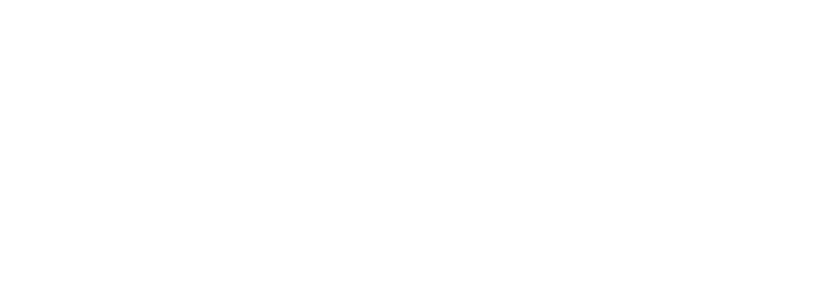
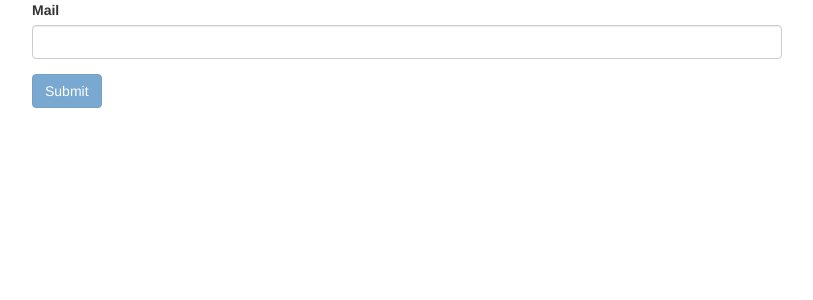
Before and after one commit to pbrandiezs/Udemy-Angular-The-Complete-Guide-2021-assignment6-practicing-template-driven-forms, an Angular app: page / in a window 1280 px wide. Shown: the top 300 px of the page, without its empty margins (233-1046 px from the left). Built offline with nearby package versions, Linux system fonts and the light colour scheme.

Commit message:
feat: Add email to form, and submit button.

```diff
--- a/src/app/app.component.html
+++ b/src/app/app.component.html
@@ -13,6 +13,25 @@
            Upon submitting the form, you should simply print the Value of the Form to the Console.
            Optionally, display it in your template.
       -->
+      <form (ngSubmit)="onSubmit()" #f="ngForm">
+        <div class="form-group">
+          <label for="email">Mail</label>
+          <input
+            type="email"
+            id="email"
+            class="form-control"
+            ngModel
+            name="email"
+            required
+            email
+            #email="ngModel">
+          <span class="help-block" *ngIf="!email.valid && email.touched">Please enter a valid email!</span>
+        </div>
+        <button
+        class="btn btn-primary"
+        type="submit"
+        [disabled]="!f.valid">Submit</button>
+      </form>
     </div>
   </div>
 </div>
--- a/src/app/app.component.ts
+++ b/src/app/app.component.ts
@@ -1,4 +1,5 @@
-import { Component } from '@angular/core';
+import { Component, ViewChild } from '@angular/core';
+import { NgForm } from '@angular/forms';
 
 @Component({
   selector: 'app-root',
@@ -6,5 +7,11 @@
   styleUrls: ['./app.component.css']
 })
 export class AppComponent {
+  @ViewChild('f') signupForm: NgForm;
+
+  onSubmit() {
+    console.log("Form Submitted!");
+    console.log(this.signupForm);
+  }
 
 }
```
Also changed, not shown: 1 other file (tests, documents, lock files or other folders).
